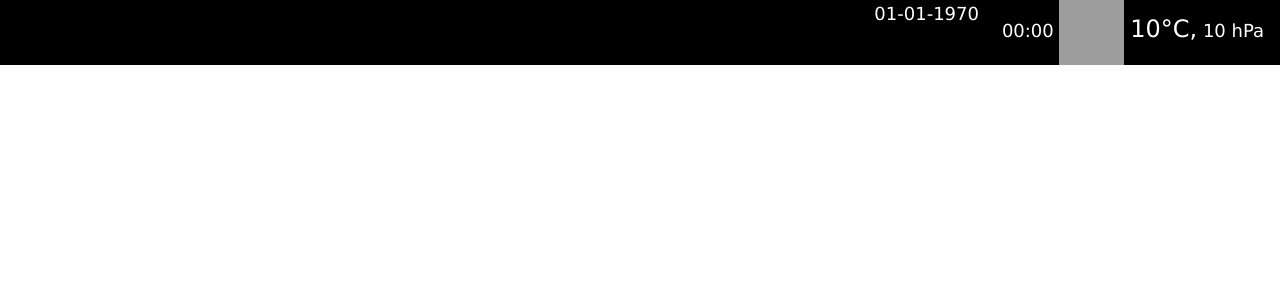
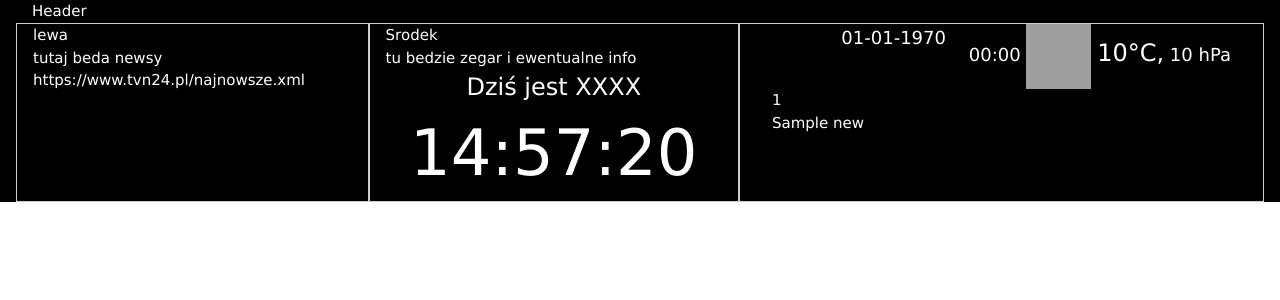
Before and after one commit to kmasz/WeatherApp, a Flask app: template templates/result.html in a window 1280 px wide. Shown: the top 300 px of the page. Run offline with Flask 2, Linux system fonts and the light colour scheme; the template is opened without the code that fills it: most values are stand-ins (such as "Sample title", 1, 10 or a date in 2020); grey boxes are pictures that could not be loaded.

Commit message:
dodanie rss

```diff
--- a/main.py
+++ b/main.py
@@ -2,6 +2,7 @@
 from pprint import pprint as pp
 from flask import Flask, flash, redirect, render_template, request, url_for
 from weather import query_api
+from rss_test import query_rss
 from datetime import datetime
 import pytz
 app = Flask(__name__)
@@ -19,6 +20,7 @@ def result():
     error = None
     select = request.form.get('comp_select')
     resp = query_api(select)
+    news = query_rss()
     #pp(resp)
     if resp:
        data.append(resp)
@@ -27,7 +29,8 @@ def result():
     return render_template(
         'result.html',
         data=data,
-        error=error)
+        error=error,
+        news=news)
 
 ## przekazanie fuknkcji do temlpate html
 @app.context_processor
--- /dev/null
+++ b/rss_test.py
@@ -0,0 +1,25 @@
+import feedparser
+import ssl
+
+
+news = 'https://www.tvn24.pl/najwazniejsze.xml'
+def query_rss():
+    if hasattr(ssl, '_create_unverified_context'):
+        ssl._create_default_https_context = ssl._create_unverified_context
+
+    feed = []
+    NewsFeed = feedparser.parse(news)
+    #print(NewsFeed['items'][0])
+    for item in NewsFeed['items']:
+        #print(item['title'])
+        tekst = item['summary_detail']['value'].split('/>')
+        if len(tekst) > 1:
+            #print(tekst[1].lstrip())
+            feed.append([item['title'], tekst[1].lstrip()])
+        else:
+            #print(tekst[0])
+            feed.append([item['title'], tekst[0]])
+        #print(item['link'])
+        #print("---")
+
+    return feed
--- /dev/null
+++ b/templates/base.html
@@ -0,0 +1,44 @@
+<!doctype html>
+<html lang="pl">
+<meta name="viewport" content="width=device-width, initial-scale=1">
+<link rel="stylesheet" type="text/css" href="{{ url_for('static', filename='w3.css') }}">
+    <head>
+            <script>
+                    function startTime() {
+                      var today = new Date();
+                      var h = today.getHours();
+                      var m = today.getMinutes();
+                      var s = today.getSeconds();
+                      m = checkTime(m);
+                      s = checkTime(s);
+                      document.getElementById('clock').innerHTML =
+                      h + ":" + m + ":" + s;
+                      var t = setTimeout(startTime, 500);
+                    }
+                    function checkTime(i) {
+                      if (i < 10) {i = "0" + i};  // add zero in front of numbers < 10
+                      return i;
+                    }
+                    </script>
+      {% if title %}
+      <title>{{ title }} Mirror</title>
+      {% else %}
+      <title>Some title</title>
+      {% endif %}
+    </head>
+    <body onload="startTime()">
+        <div class="w3-container w3-black">
+            <div class="w3-container">Header</div>
+            <div class="w3-cell-row">
+                <div class="w3-container w3-cell w3-border" >lewa<br> tutaj beda newsy<br>https://www.tvn24.pl/najnowsze.xml</div>
+                <div class="w3-container w3-cell w3-border">Srodek<br>tu bedzie zegar i ewentualne info
+                <div class="w3-center w3-xlarge">Dziś jest XXXX </div>
+                <div id="clock" class="w3-center w3-jumbo"></div>
+                </div>
+                <div class="w3-container w3-cell w3-border">
+                {% block weather %}{% endblock %}
+                </div>
+            </div>
+        </div>
+    </body>
+</html>
--- a/templates/result.html
+++ b/templates/result.html
@@ -1,8 +1,5 @@
-<!doctype html>
-<html lang="pl">
-<meta name="viewport" content="width=device-width, initial-scale=1">
-<link rel="stylesheet" type="text/css" href="{{ url_for('static', filename='w3.css') }}">
-<body>
+{% extends "base.html" %}
+{% block weather %}
 <div class="w3-container w3-black">
 {% set vars = {'data': ''} %}
 {% for d in data[0]['list'][::2] %}
@@ -21,6 +18,6 @@
         {% if vars.update({'data': date2string(d['dt'])[0]}) %} {% endif %}
         </div></div>
 {% endfor %}
-</div>
-</body>
-</html>
+{{news[3][0]}}<br>
+{{news[3][1]}}
+{% endblock %}
```
Also changed, not shown: templates/clock.html (added, +25 -0 lines), dane.txt (added).
